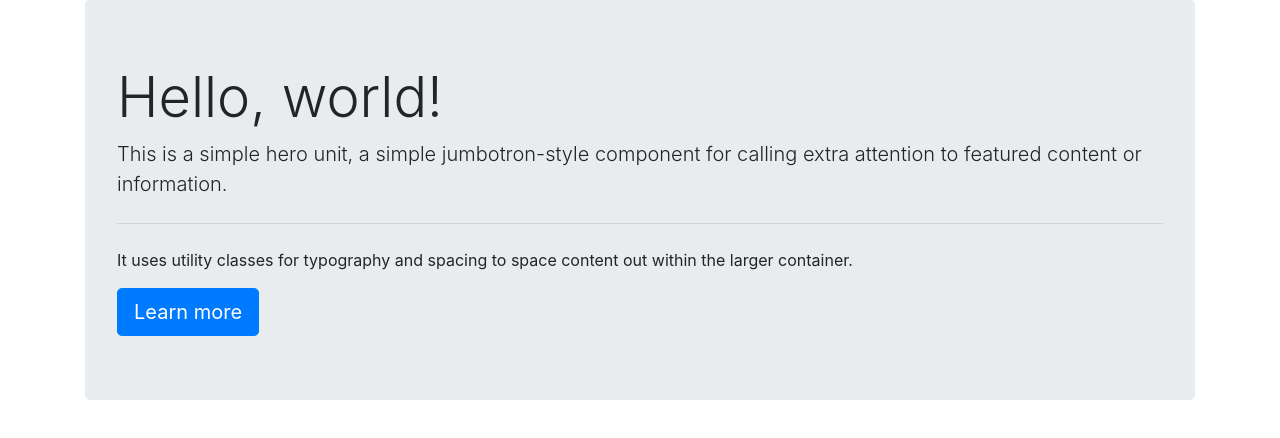
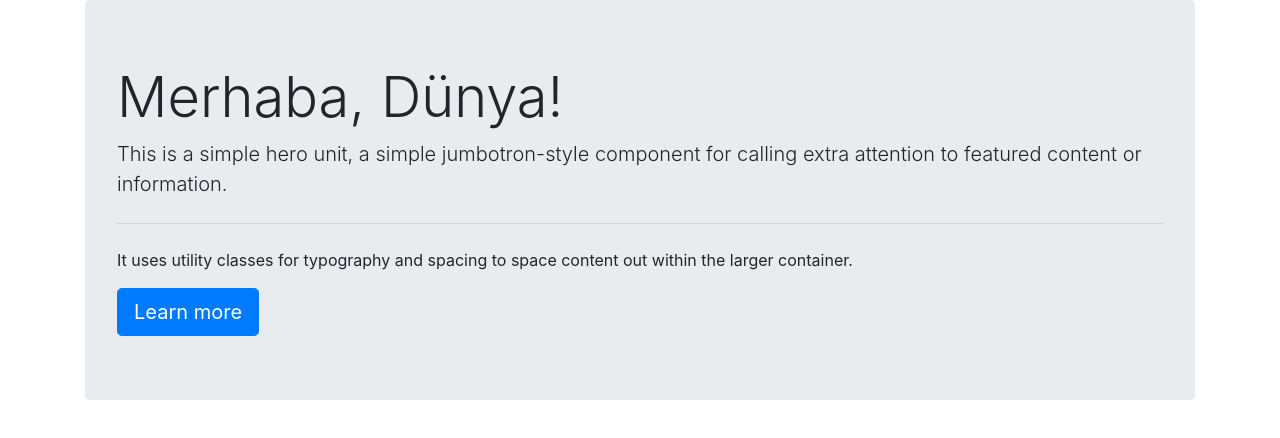
Before and after one commit to yasinbasak/yasainbasak.github.io, a plain HTML site: page index.html in a window 1280 px wide. Drawn offline with nearby package versions, Linux system fonts and the light colour scheme.

Commit message:
set the title

```diff
--- a/index.html
+++ b/index.html
@@ -12,7 +12,7 @@
 <body>
     <div class="container">
         <div class="jumbotron">
-                <h1 class="display-4">Hello, world!</h1>
+                <h1 class="display-4">Merhaba, Dünya!</h1>
                 <p class="lead">This is a simple hero unit, a simple jumbotron-style component for calling extra attention to featured content or information.</p>
                 <hr class="my-4">
                 <p>It uses utility classes for typography and spacing to space content out within the larger container.</p>
```
